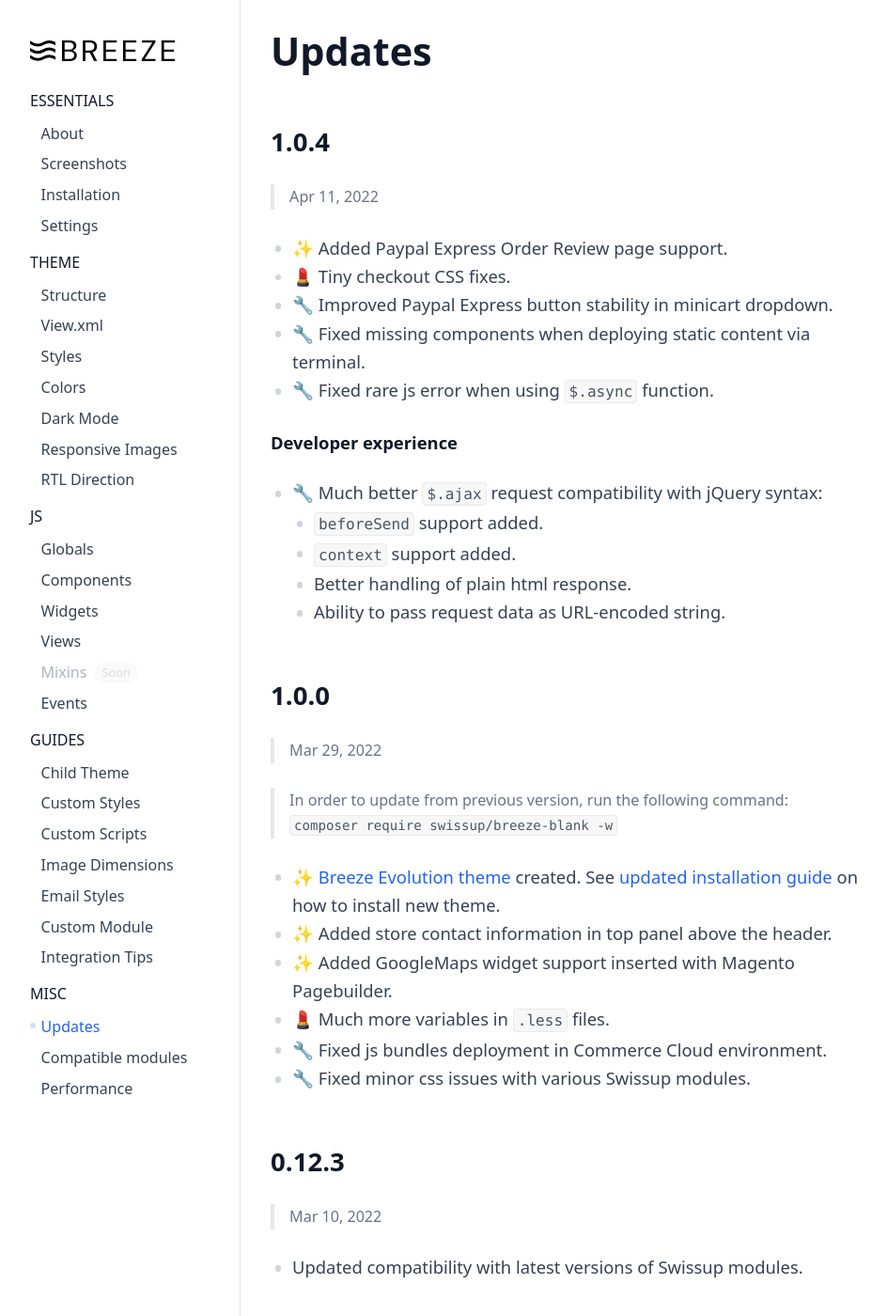
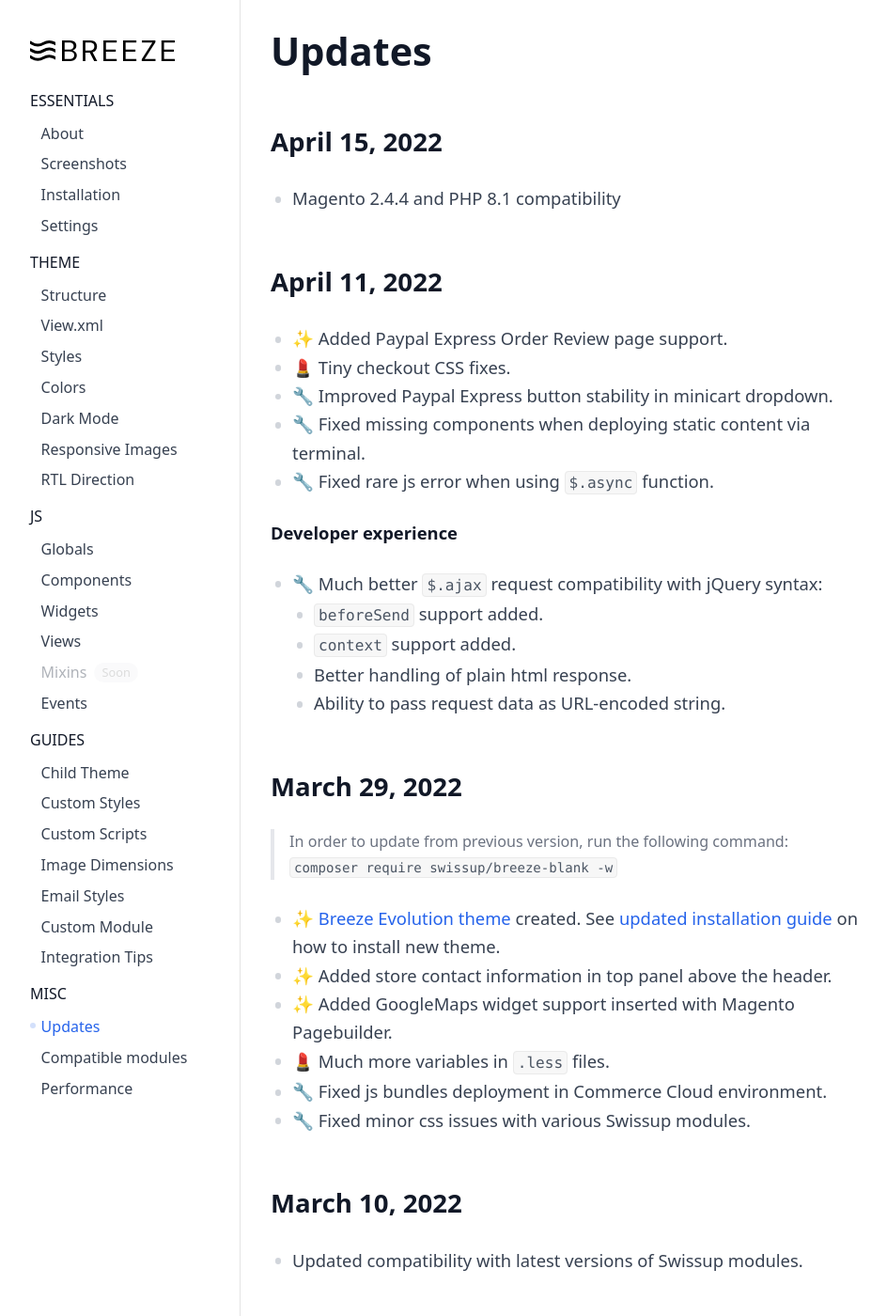
Before and after one commit to breezefront/breezefront.com, a Jekyll site: the page built from collections/_misc/updates.md, in a window 1280 px wide and 1400 px high. Shown: the whole window at 94% size, without its empty margins (0-944 px from the left). Built offline with Jekyll 4.4.1, drawn with Linux system fonts in a browser that asks for light colours; some of the changed text lies outside the part shown.

Commit message:
Changelog updated

```diff
--- a/collections/_misc/updates.md
+++ b/collections/_misc/updates.md
@@ -7,9 +7,11 @@ order: 50
 
 # Updates
 
-## 1.0.4
+## April 15, 2022
 
-> Apr 11, 2022
+ -  Magento 2.4.4 and PHP 8.1 compatibility
+
+## April 11, 2022
 
  -  ✨ Added Paypal Express Order Review page support.
  -  💄 Tiny checkout CSS fixes.
@@ -25,9 +27,7 @@ order: 50
     - Better handling of plain html response.
     - Ability to pass request data as URL-encoded string.
 
-## 1.0.0
-
-> Mar 29, 2022
+## March 29, 2022
 
 > In order to update from previous version, run the following command:
 > `composer require swissup/breeze-blank -w`
@@ -40,15 +40,11 @@ order: 50
  -  🔧 Fixed js bundles deployment in Commerce Cloud environment.
  -  🔧 Fixed minor css issues with various Swissup modules.
 
-## 0.12.3
-
-> Mar 10, 2022
+## March 10, 2022
 
  -  Updated compatibility with latest versions of Swissup modules.
 
-## 0.12.2
-
-> Mar 1, 2022
+## March 1, 2022
 
  -  🔧 Fixed js chunks deployment during `setup:static-content:deploy` command.
     This fixes compatibility with Magento Commerce Cloud environment.
@@ -57,9 +53,7 @@ order: 50
  -  💄 Fixed dropdown styles when parent container is dark.
  -  💄 Added new LESS variables to improve cusomization abilities.
 
-## 0.12.0
-
-> Feb 17, 2022
+## February 17, 2022
 
 **Module Updates**
 
@@ -77,9 +71,7 @@ order: 50
  -  💄 Added ability to wrap product thumbnails to the new line instead of overflowed scrolling.
  -  🔧 Fixed video centering at product page gallery.
 
-## 0.11.0
-
-> Feb 8, 2022
+## February 8, 2022
 
  -  **Added minimalistic email styles.** We've took Magento/blank email structure
     as a base, so you will find it super easy to integrate with existing blank/luma
@@ -88,9 +80,7 @@ order: 50
  -  Fixed missing options at product page for Bundle Products.
  -  Fixed error at homepage about unknown "new" attribute on fresh Magento installations.
 
-## 0.10.0
-
-> Jan 28, 2022
+## January 28, 2022
 
 **Theme Updates**
 
@@ -106,9 +96,7 @@ order: 50
  -  Improved click handling inside modal popups.
  -  Improved SPA experience.
 
-## 0.9.1
-
-> Jan 14, 2021
+## January 14, 2021
 
  -  Allow to create nested view components.
  -  Fixed js error when recaptcha is enabled in product review form.
```
